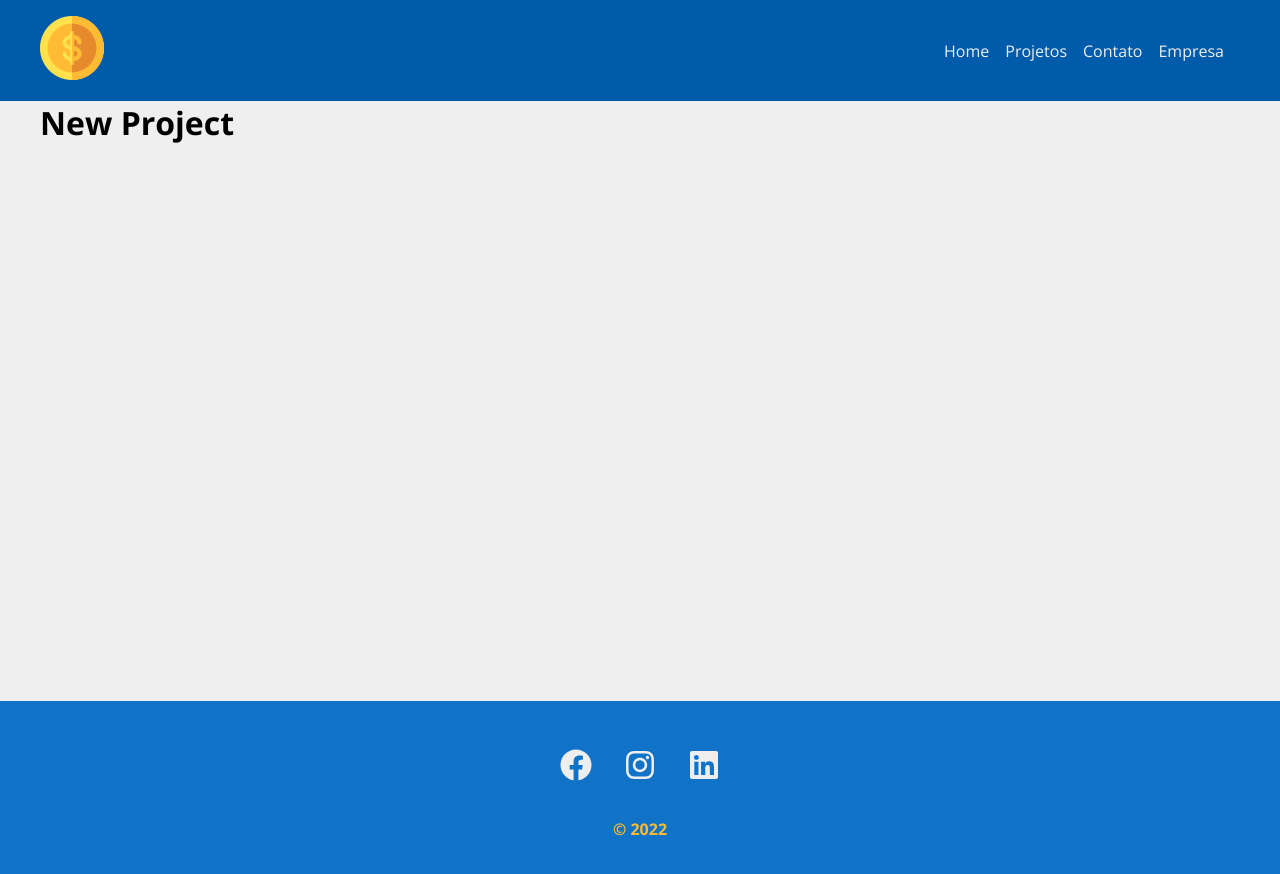
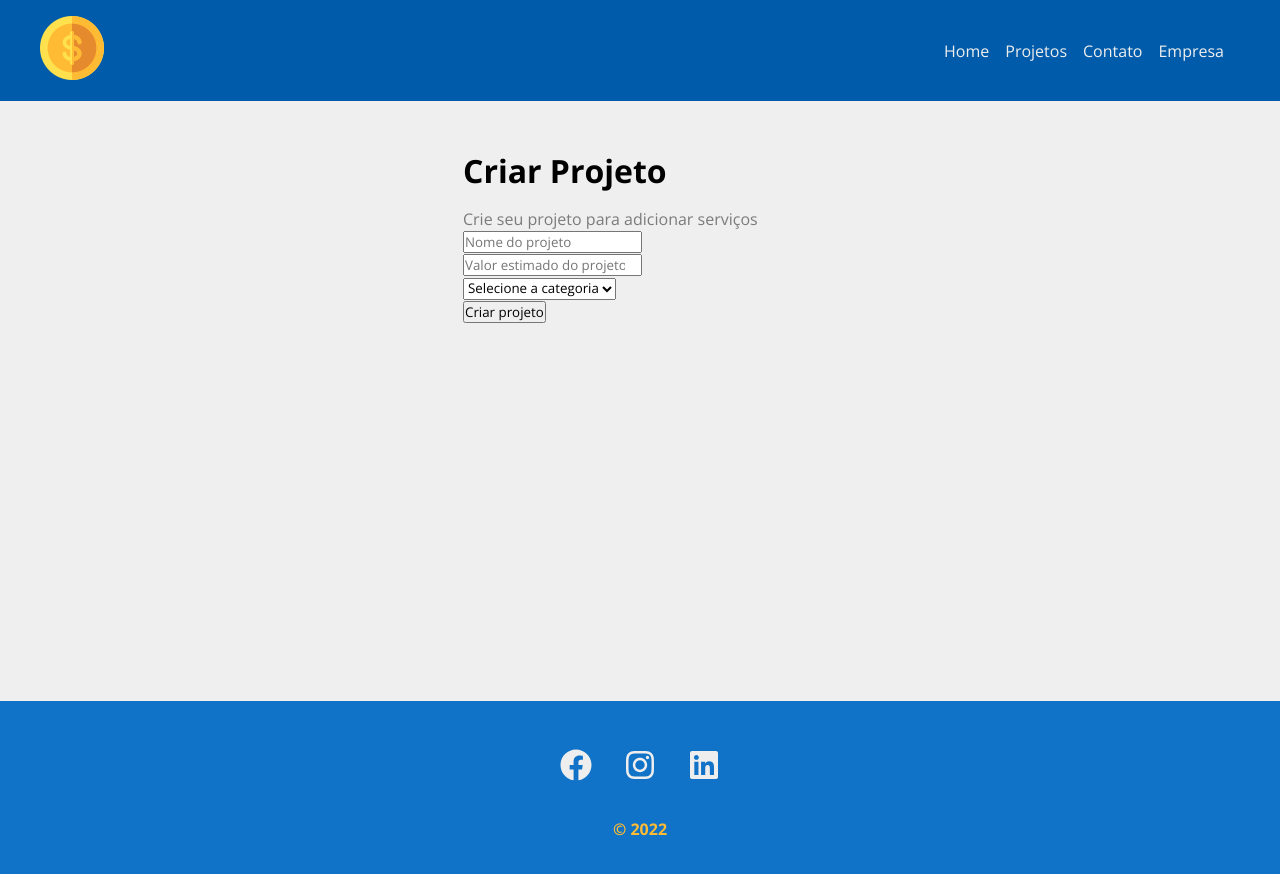
Before and after one commit to allangadelha/my-manager, a React (Create React App) app: page /newproject in a window 1280 px wide. Shown: the top 874 px of the page. Built offline with nearby package versions, Linux system fonts and the light colour scheme.

Commit message:
Creating page of new project with style initial

```diff
--- a/src/components/pages/NewProject.js
+++ b/src/components/pages/NewProject.js
@@ -1,8 +1,15 @@
+import ProjectForm from '../project/ProjectForm';
+import styles from './NewProject.module.css';
+
 function NewProject() {
 
     return (
 
-        <h1>New Project</h1>
+        <div className={styles.newproject_container}>
+            <h1>Criar Projeto</h1>
+            <p>Crie seu projeto para adicionar serviços</p>
+            <ProjectForm />
+        </div>
 
     )
 }
--- /dev/null
+++ b/src/components/pages/NewProject.module.css
@@ -0,0 +1,13 @@
+.newproject_container {
+    margin: 0 auto;
+    padding: 3em;
+    width: 450px;
+}
+
+.newproject_container h1 {
+    margin-bottom: 0.5em;
+}
+
+.newproject_container p {
+    color: #7B7B7B;
+}
--- /dev/null
+++ b/src/components/project/ProjectForm.js
@@ -0,0 +1,28 @@
+function ProjectForm() {
+
+    return (
+
+        <div>
+            <form>
+                <div>
+                    <input type="text" placeholder="Nome do projeto" />
+                </div>
+                <div>
+                    <input type="number" placeholder="Valor estimado do projeto" />
+                </div>
+                <div>
+                    <select name="category_id">
+                        <option desabled selected>Selecione a categoria</option>
+                    </select>
+                </div>
+                <div>
+                    <input type="submit" value="Criar projeto" />
+                </div>
+            </form>
+        </div>
+
+    )
+
+}
+
+export default ProjectForm;
```
